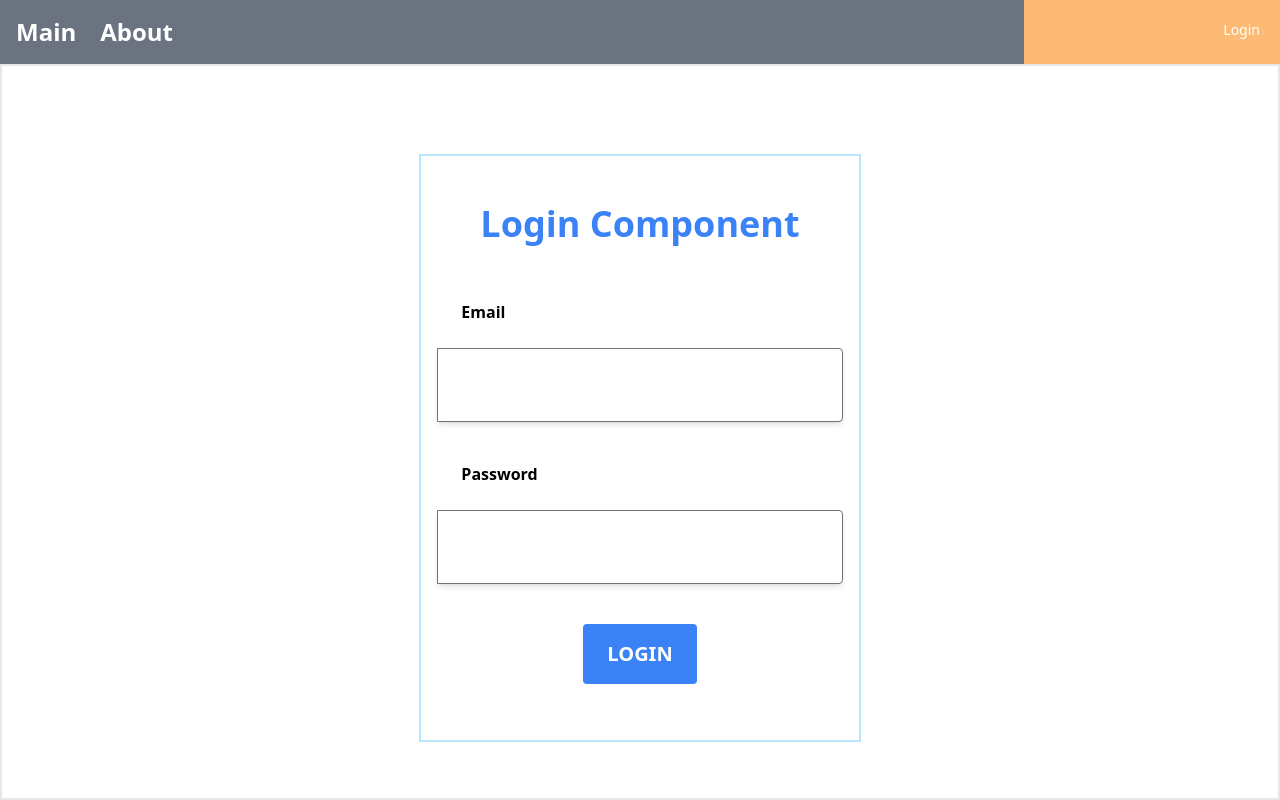
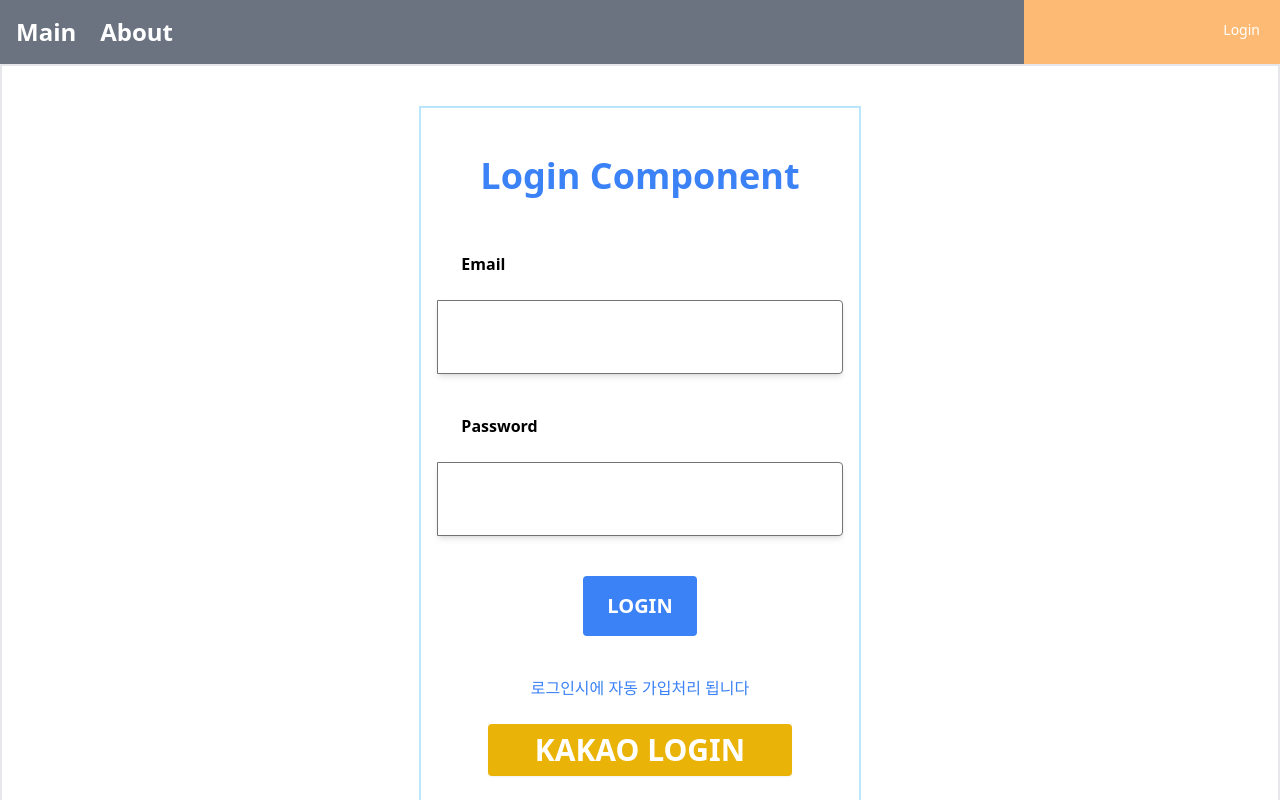
Before and after one commit to dongjun77/mall-fe, a React (Vite) app: page /member/login in a window 1280 px wide. Built offline with nearby package versions, Linux system fonts and the light colour scheme.

Commit message:
feat: kakaoApi로 인가코드 요청하기

```diff
--- /dev/null
+++ b/src/api/kakaoApi.jsx
@@ -0,0 +1,10 @@
+const rest_api_key = "da2fc2acf5cf2bc61cca93f4e5e794da";
+const redirect_uri = "http://localhost:5173/member/kakao";
+
+const auth_code_path = `https://kauth.kakao.com/oauth/authorize`;
+
+export const getKakaoLoginLink = () => {
+  const kakaoURL = `${auth_code_path}?client_id=${rest_api_key}&redirect_uri=${redirect_uri}&response_type=code`;
+
+  return kakaoURL;
+};
--- /dev/null
+++ b/src/components/member/KakaoLoginComponent.jsx
@@ -0,0 +1,26 @@
+import React from "react";
+import { getKakaoLoginLink } from "../../api/kakaoApi";
+import { Link } from "react-router-dom";
+
+const link = getKakaoLoginLink();
+
+const KakaoLoginComponent = () => {
+  const link = getKakaoLoginLink();
+  return (
+    <div className="flex flex-col">
+      <div className="text-center text-blue-500">
+        로그인시에 자동 가입처리 됩니다
+      </div>
+      <div className="flex justify-center w-full">
+        <div
+          className="text-3xl text-center m-6 text-white font-extrabold w-3/4 bg-yellow-500
+    shadow-sm rounded p-2"
+        >
+          <Link to={link}>KAKAO LOGIN</Link>
+        </div>
+      </div>
+    </div>
+  );
+};
+
+export default KakaoLoginComponent;
--- a/src/components/member/LoginComponent.jsx
+++ b/src/components/member/LoginComponent.jsx
@@ -3,6 +3,7 @@ import { useDispatch } from "react-redux";
 import { loginPostAsync } from "../../slices/loginSlice";
 import { useNavigate } from "react-router-dom";
 import useCustomLogin from "../../hooks/useCustomLogin";
+import KakaoLoginComponent from "./KakaoLoginComponent";
 
 const initState = {
   email: "",
@@ -89,6 +90,7 @@ const LoginComponent = (props) => {
           </div>
         </div>
       </div>
+      <KakaoLoginComponent />
     </div>
   );
 };
--- /dev/null
+++ b/src/pages/member/KakaoRedirectPage.jsx
@@ -0,0 +1,17 @@
+import React from "react";
+import { useSearchParams } from "react-router-dom";
+
+const KakaoRedirectPage = () => {
+  const [searchParams] = useSearchParams();
+
+  const authCode = searchParams.get("code");
+
+  return (
+    <div>
+      <div>Kakao Login Redirect</div>
+      <div>{authCode}</div>
+    </div>
+  );
+};
+
+export default KakaoRedirectPage;
--- a/src/router/memberRouter.jsx
+++ b/src/router/memberRouter.jsx
@@ -6,6 +6,7 @@ const Loading = <div>Loading....</div>;
 const Login = lazy(() => import("../pages/member/LoginPage"));
 
 const Logout = lazy(() => import("../pages/member/LogoutPage"));
+const KakaoRedirect = lazy(() => import("../pages/member/KakaoRedirectPage"));
 
 const memberRouter = () => {
   return [
@@ -25,6 +26,14 @@ const memberRouter = () => {
         </Suspense>
       ),
     },
+    {
+      path: "kakao",
+      element: (
+        <Suspense fallback={Loading}>
+          <KakaoRedirect />
+        </Suspense>
+      ),
+    },
   ];
 };
 
```
